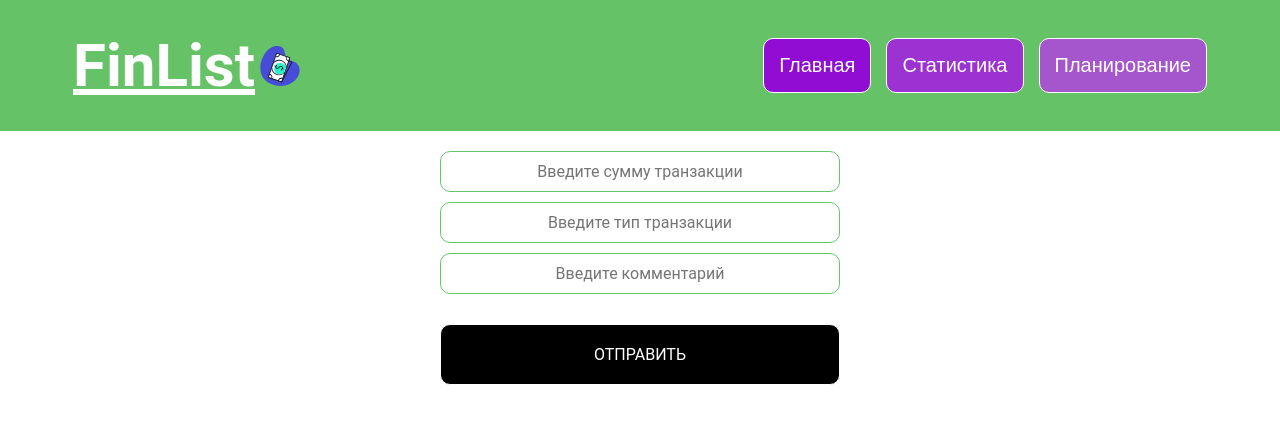
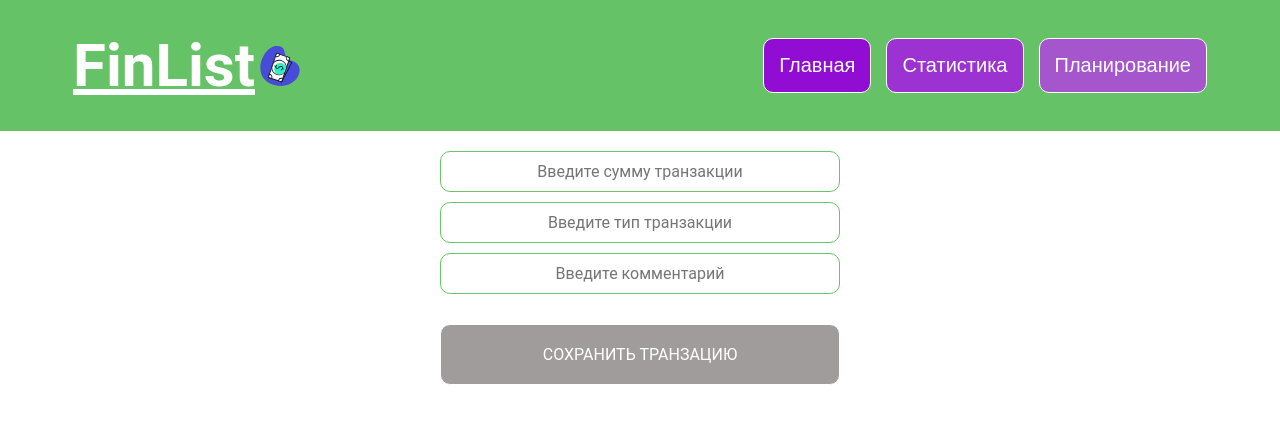
Before and after one commit to bl1z3r/finance-list-app, a React (Create React App) app: page / in a window 1280 px wide. Shown: the top 424 px of the page. Built offline with nearby package versions, Linux system fonts and the light colour scheme.

Commit message:
module 7 ready

```diff
--- a/src/App.js
+++ b/src/App.js
@@ -1,8 +1,10 @@
 import React from 'react';
+import Header from './components/views/global/Head'
 import Main from './components/pages/Main';
 function App() {
   return (
     <React.Fragment>
+      <Header/>
       <Main />
     </React.Fragment>
   );
--- a/src/components/comps/Input.jsx
+++ b/src/components/comps/Input.jsx
@@ -1,3 +1,4 @@
+import React, {useState} from 'react'
 import css from '../../styles/styles.css'
 
 const {Input} = css
@@ -5,14 +6,23 @@ const {Input} = css
 
 const InputComponent = (params) => {
 
-    const { placeholder, maxLength } = params
+    const { placeholder, maxLength, action, inputValue } = params;
 
     return (
-        <Input
-        type={"text"}
-        placeholder={placeholder}
-        maxLength={maxLength}
-        />
+        <React.Fragment>
+            <Input
+                value={inputValue}
+                type={"text"}
+                placeholder={placeholder}
+                maxLength={maxLength}
+                onChange={event => {
+                    const newValue = event.target.value;
+                    action(newValue);
+                }}
+            />
+
+        </React.Fragment>
+
     )
 }
 
--- a/src/components/pages/Main.jsx
+++ b/src/components/pages/Main.jsx
@@ -1,11 +1,10 @@
-import React from "react";
+import React, { useState } from "react";
 import css from "../../styles/styles.css"
 
-import Head from "../views/global/Head";
 import InputComponent from "../comps/Input";
 const { FormContainer, ButtonElement } = css
 
-const params = {
+const paramsInput = {
     placeholderOne: "Введите сумму транзакции",
     placeholderTwo: "Введите тип транзакции",
     placeholderThree: "Введите комментарий",
@@ -13,18 +12,42 @@ const params = {
 }
 
 
+
+
 const Main = () => {
 
-    const {placeholderOne, placeholderTwo, placeholderThree, maxLengthUniversal} = params
+    const [ summa, setSumma ] = useState("");
+    const [ typeValue, setTypeValue ] = useState("");
+    const [ comment, setComment ] = useState("");
+
+    const {placeholderOne, placeholderTwo, placeholderThree, maxLengthUniversal } = paramsInput
+
+    const buttonValueChecker = summa.length < 4 || typeValue.length < 4;
+
+    function inputCleaner() {
+        setSumma('')
+        setTypeValue('');
+        setComment('');
+    }
 
     return (
        <React.Fragment>
-         <Head></Head>
         <FormContainer>
-            <InputComponent placeholder={placeholderOne} maxLength={maxLengthUniversal} />
-            <InputComponent placeholder={placeholderTwo} maxLength={maxLengthUniversal} />
-            <InputComponent placeholder={placeholderThree} maxLength={maxLengthUniversal} />
-            <ButtonElement backgroundColor={"#000"}>Отправить</ButtonElement>
+            <InputComponent inputValue={summa} action={setSumma} placeholder={placeholderOne} maxLength={maxLengthUniversal} />
+            <InputComponent inputValue={typeValue} action={setTypeValue} placeholder={placeholderTwo} maxLength={maxLengthUniversal} />
+            <InputComponent inputValue={comment} action={setComment} placeholder={placeholderThree} maxLength={maxLengthUniversal} />
+            <ButtonElement
+                disabled={buttonValueChecker}
+                backgroundcolor={
+                    buttonValueChecker ?
+                    "#a09c9c" :
+                    "#41ba23"
+                }
+                onClick={inputCleaner}
+                >
+
+                Сохранить транзацию
+            </ButtonElement>
         </FormContainer>
        </React.Fragment>
     )
--- a/src/styles/styles.css.js
+++ b/src/styles/styles.css.js
@@ -71,7 +71,7 @@ const css = {
         margin-top: 30px;
         transition: all .3s ease;
         padding: 20px;
-        background-color: ${props => props.backgroundColor};
+        background-color: ${props => props.backgroundcolor};
         border: 1px solid #fff;
         cursor: pointer;
         font-family: 'Roboto', sans-serif;
@@ -80,8 +80,13 @@ const css = {
         border-radius: 10px;
         width: 100%;
         text-align: center;
+        user-select: none;
         &:hover {
             transform: scale(0.90);
+        }
+        &:disabled {
+            cursor: default;
+            pointer-events: none;
         }
     `,
 
```
Also changed, not shown: src/components/comps/Button.jsx (+3 -4 lines), src/components/views/global/Head.jsx (+1 -1 lines).
